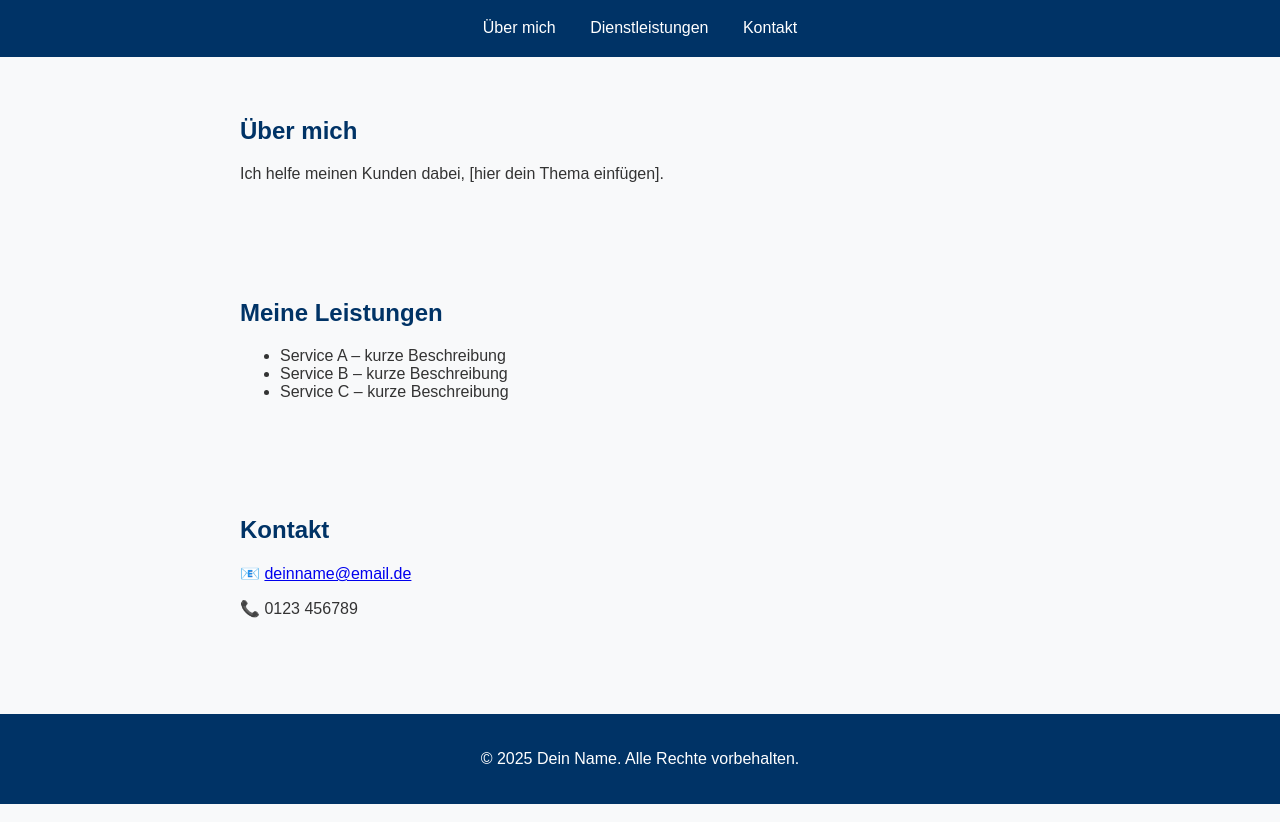
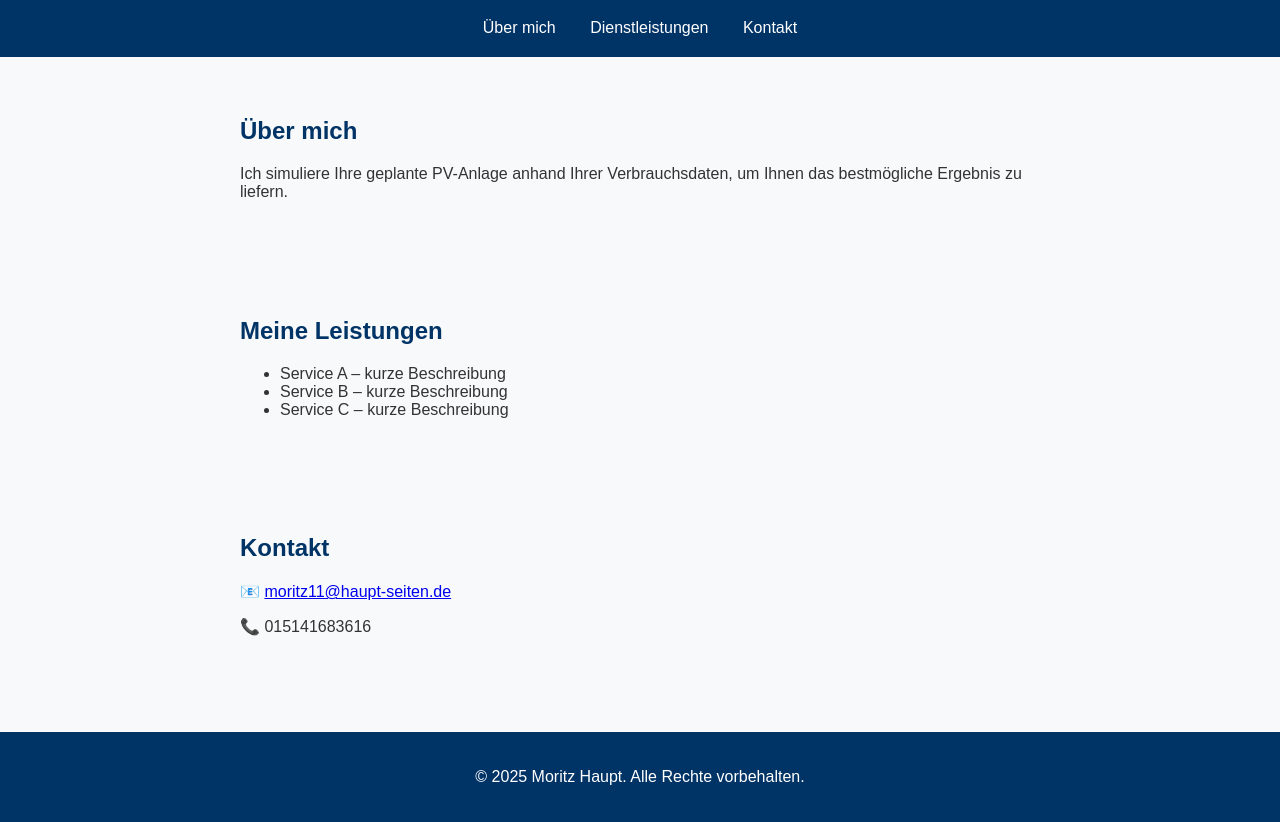
Before and after one commit to Moritz-42/pv-berechnung, a plain HTML site: page index.html in a window 1280 px wide. Shown: the part 81-903 px from the top of the page. Drawn offline with Linux system fonts and the light colour scheme.

Commit message:
index.html

```diff
--- a/index.html
+++ b/index.html
@@ -3,7 +3,7 @@
 <head>
     <meta charset="UTF-8">
     <meta name="viewport" content="width=device-width, initial-scale=1.0">
-    <title>Meine Dienstleistung</title>
+    <title>PV-Berechnungen</title>
     <link rel="stylesheet" href="css/style.css">
 </head>
 <body>
@@ -18,7 +18,7 @@
 
     <section id="ueber">
         <h2>Über mich</h2>
-        <p>Ich helfe meinen Kunden dabei, [hier dein Thema einfügen].</p>
+        <p>Ich simuliere Ihre geplante PV-Anlage anhand Ihrer Verbrauchsdaten, um Ihnen das bestmögliche Ergebnis zu liefern.</p>
     </section>
 
     <section id="services">
@@ -32,12 +32,12 @@
 
     <section id="kontakt">
         <h2>Kontakt</h2>
-        <p>📧 <a href="mailto:deinname@email.de">deinname@email.de</a></p>
-        <p>📞 0123 456789</p>
+        <p>📧 <a href="mailto:moritz11@haupt-seiten.de">moritz11@haupt-seiten.de</a></p>
+        <p>📞 015141683616</p>
     </section>
 
     <footer>
-        <p>&copy; 2025 Dein Name. Alle Rechte vorbehalten.</p>
+        <p>&copy; 2025 Moritz Haupt. Alle Rechte vorbehalten.</p>
     </footer>
 </body>
 </html>
```
